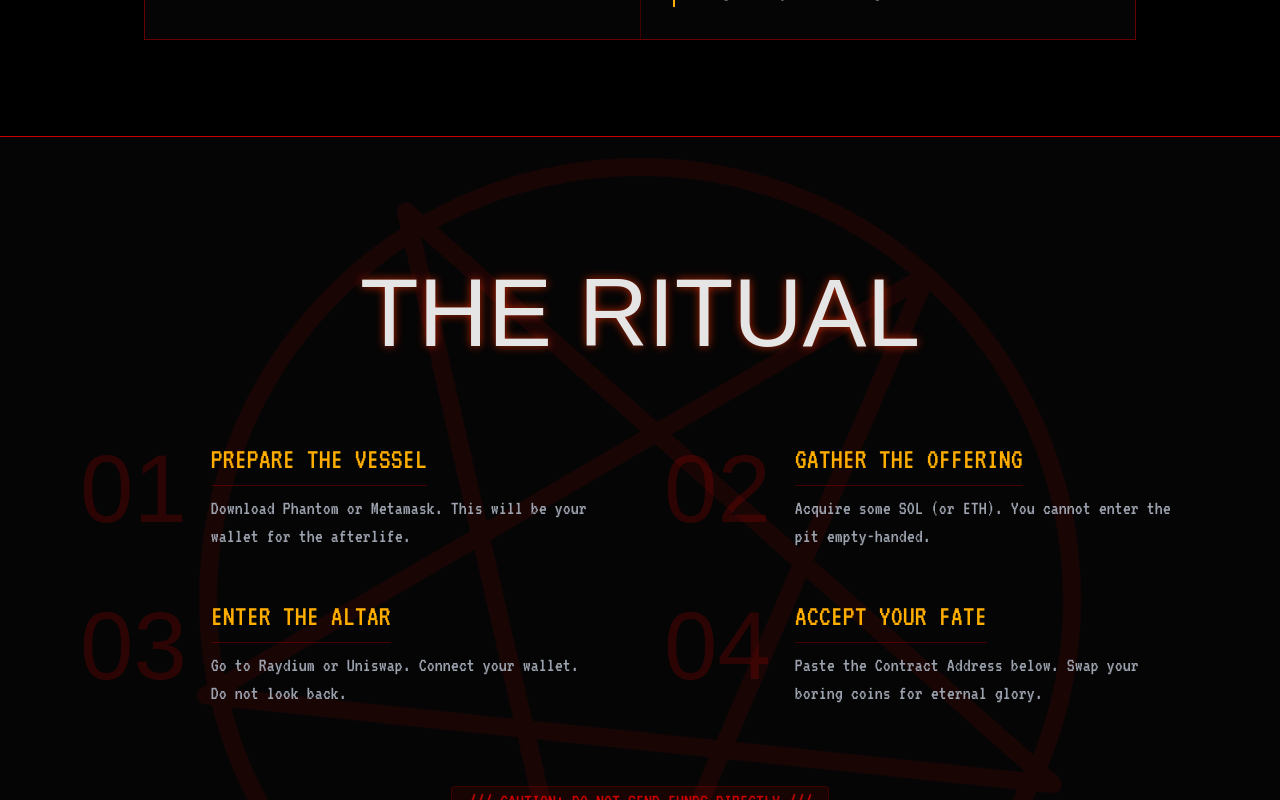
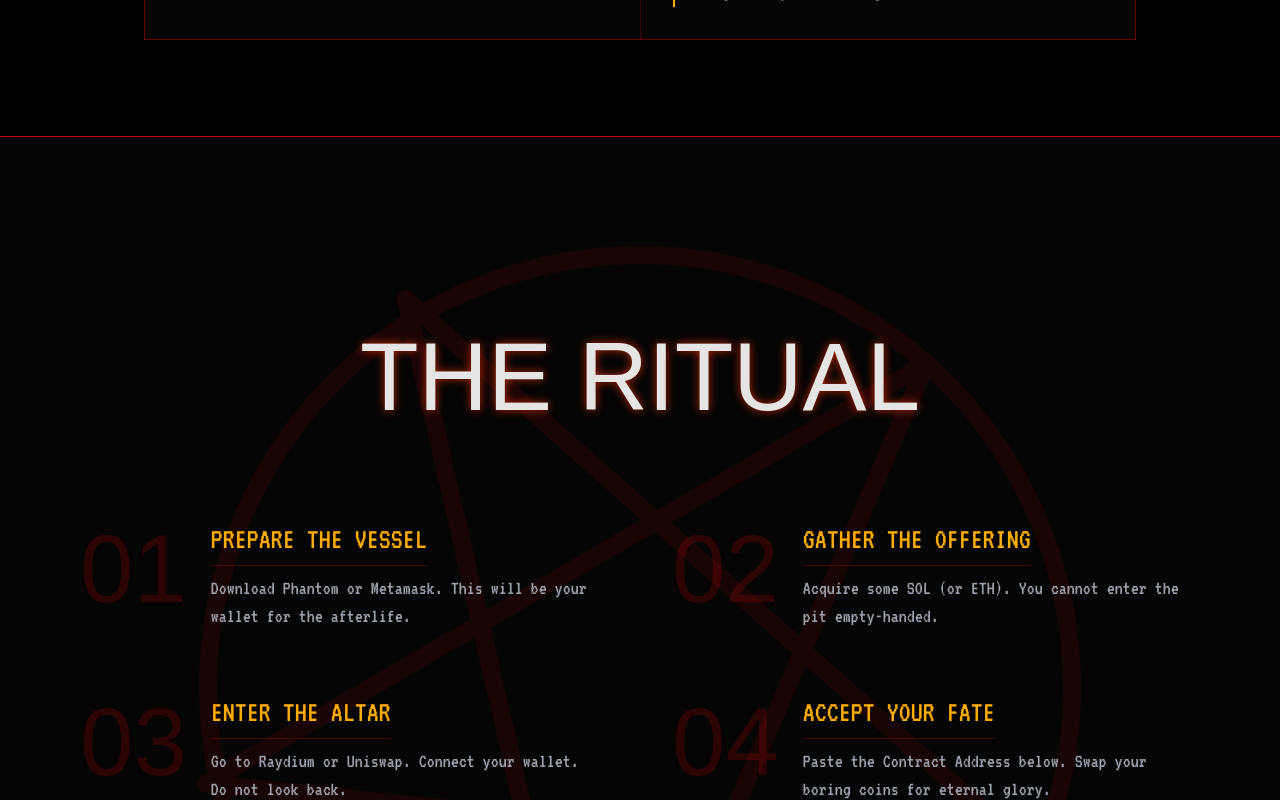
Before and after one commit to Pluviophile84/HELLCOIN, a Next.js app: page / in a window 1280 px wide. Shown: the part 4420-5220 px from the top of the page. Built offline with nearby package versions, Linux system fonts and the light colour scheme; a web font is replaced by a local one.

Commit message:
Update Ritual.tsx

```diff
--- a/components/sections/Ritual.tsx
+++ b/components/sections/Ritual.tsx
@@ -23,7 +23,10 @@ export const Ritual = () => {
   ];
 
   return (
-    <section id="ritual" className="py-32 bg-hell-black overflow-hidden relative">
+    // FIX:
+    // Mobile: py-16 (Less space, more compact)
+    // Desktop: md:py-48 (More space, premium feel)
+    <section id="ritual" className="py-16 md:py-48 bg-hell-black overflow-hidden relative">
 
       {/* --- BACKGROUND: THE TRUE PENTAGRAM --- */}
       <div className="absolute top-1/2 left-1/2 -translate-x-1/2 -translate-y-1/2 pointer-events-none select-none z-0">
@@ -31,24 +34,14 @@ export const Ritual = () => {
           viewBox="0 0 100 100"
           className="w-[600px] h-[600px] md:w-[900px] md:h-[900px] animate-spin-slow text-hell-red"
           style={{
-            opacity: 0.1, // 10% Opacity (Lowered)
-            animationDuration: '60s' // Super Slow Rotation (60 seconds per loop)
+            opacity: 0.1,
+            animationDuration: '60s'
           }}
         >
-          {/* 1. THE OUTER CIRCLE (Thick & Solid) */}
-          <circle
-            cx="50"
-            cy="50"
-            r="48"
-            fill="none"
-            stroke="currentColor"
-            strokeWidth="2"
-          />
+          {/* Outer Circle */}
+          <circle cx="50" cy="50" r="48" fill="none" stroke="currentColor" strokeWidth="2" />
 
-          {/* 2. THE PENTAGRAM (Intersecting Lines) */}
-          {/* This path connects vertices across the center to form the star:
-              Top(50,2) -> BottomRight(79,90) -> Left(2,35) -> Right(98,35) -> BottomLeft(21,90) -> Top
-          */}
+          {/* Pentagram Path */}
           <path
             d="M50 2 L79 90 L2 35 L98 35 L21 90 Z"
             fill="none"
@@ -60,12 +53,14 @@ export const Ritual = () => {
       </div>
 
       <div className="max-w-6xl mx-auto px-4 relative z-10">
-        <h2 className="font-gothic text-6xl md:text-8xl text-center text-hell-white mb-20 text-glow">
+        {/* Title Spacing: mb-10 on mobile (tighter), mb-24 on desktop (looser) */}
+        <h2 className="font-gothic text-6xl md:text-8xl text-center text-hell-white mb-10 md:mb-24 text-glow">
           THE RITUAL
         </h2>
 
         {/* STEPS GRID */}
-        <div className="grid grid-cols-1 md:grid-cols-2 gap-12 mb-20">
+        {/* Gap Spacing: gap-8 on mobile, gap-16 on desktop */}
+        <div className="grid grid-cols-1 md:grid-cols-2 gap-8 md:gap-16 mb-12 md:mb-24">
           {steps.map((step, i) => (
             <motion.div
               key={i}
@@ -73,16 +68,16 @@ export const Ritual = () => {
               whileInView={{ opacity: 1, x: 0 }}
               viewport={{ once: true }}
               transition={{ delay: i * 0.2 }}
-              className="flex gap-6 items-start group"
+              className="flex gap-4 md:gap-6 items-start group"
             >
-              <span className="font-gothic text-8xl text-hell-red/20 group-hover:text-hell-red transition-colors leading-none">
+              <span className="font-gothic text-6xl md:text-8xl text-hell-red/20 group-hover:text-hell-red transition-colors leading-none shrink-0">
                 {step.num}
               </span>
               <div>
-                <h3 className="font-terminal text-3xl text-hell-gold mb-2 uppercase border-b border-hell-red/30 pb-2 inline-block">
+                <h3 className="font-terminal text-2xl md:text-3xl text-hell-gold mb-2 uppercase border-b border-hell-red/30 pb-2 inline-block">
                   {step.title}
                 </h3>
-                <p className="font-terminal text-xl text-gray-400 max-w-sm">
+                <p className="font-terminal text-lg md:text-xl text-gray-400 max-w-sm">
                   {step.text}
                 </p>
               </div>
```
